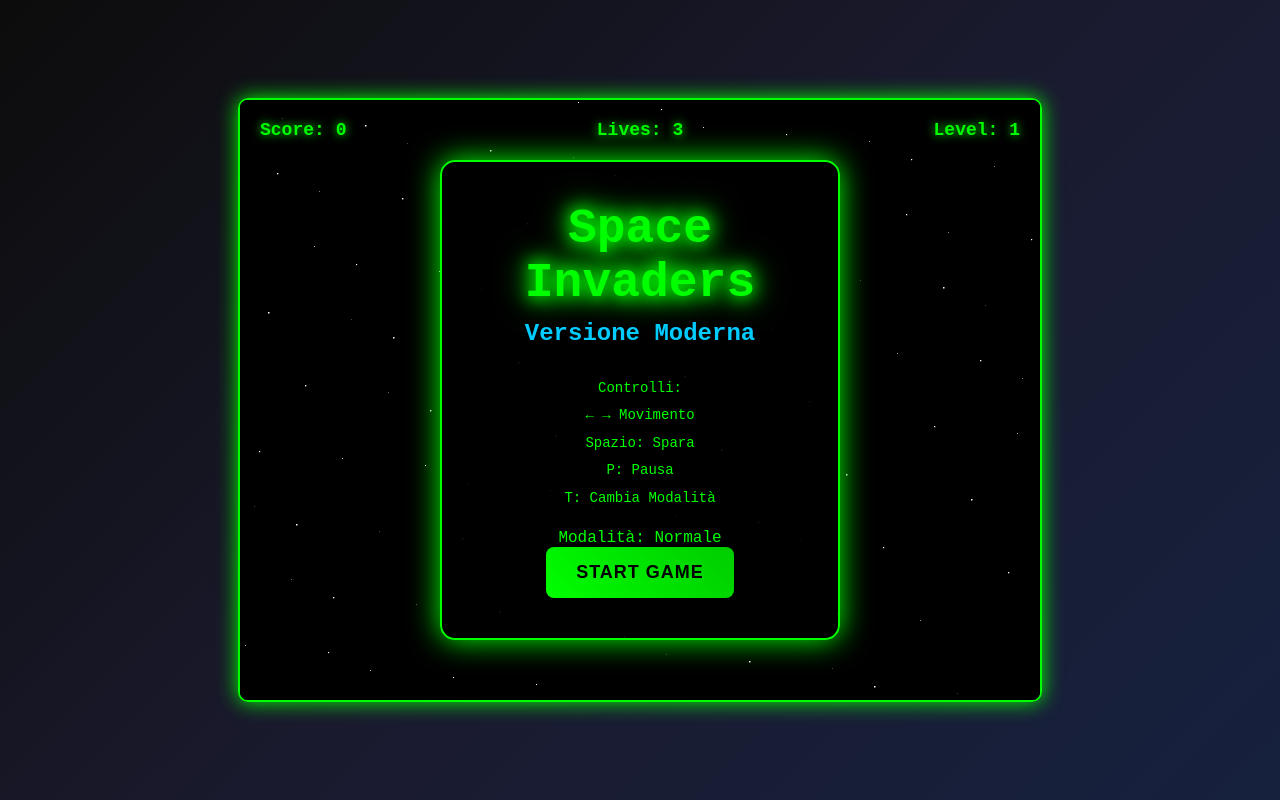
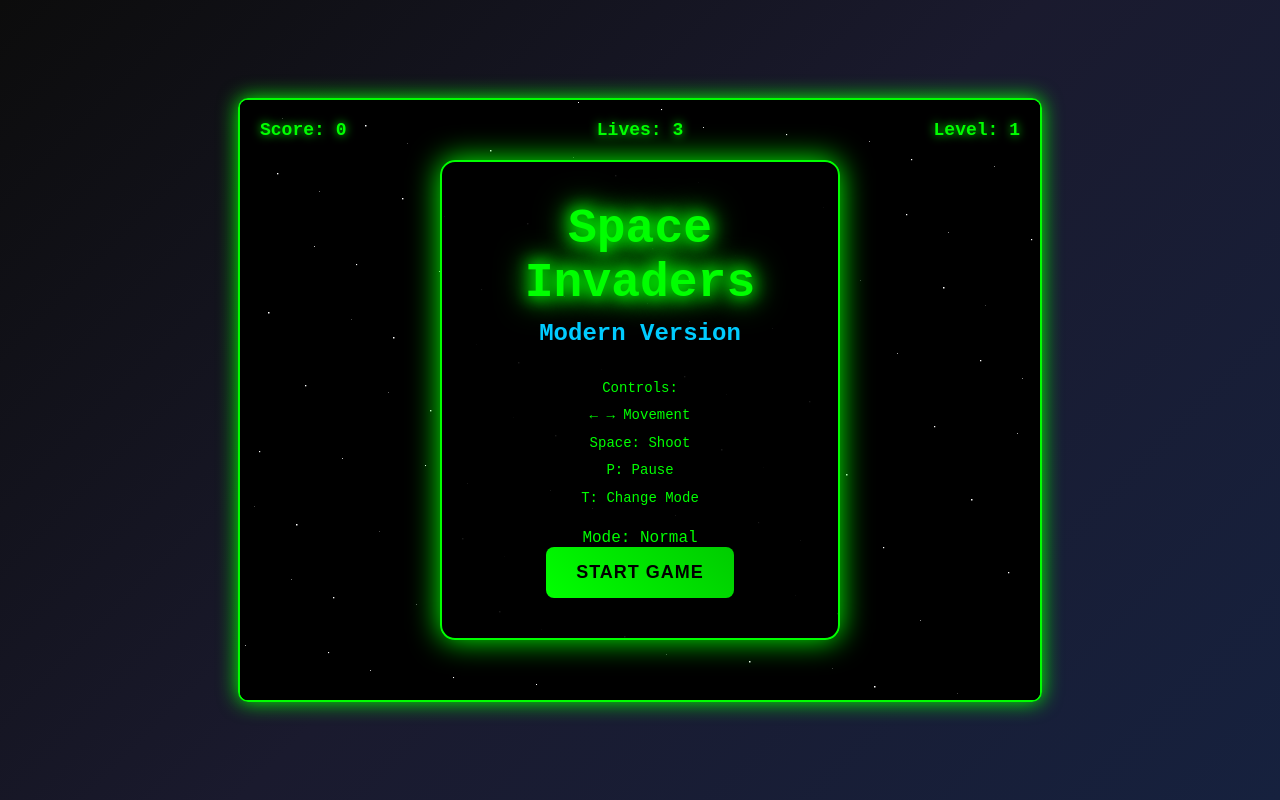
Before and after one commit to CySalazar/space-invaders, a plain HTML site: page index.html in a window 1280 px wide. Drawn offline with Linux system fonts and the light colour scheme.

Commit message:
docs: translate UI text from Italian to English
Update game title, controls, and UI messages to use English language consistently

```diff
--- a/game.js
+++ b/game.js
@@ -1,4 +1,4 @@
-// Space Invaders - Versione Moderna
+// Space Invaders - Modern Version
 class Game {
     constructor() {
         this.canvas = document.getElementById('gameCanvas');
@@ -412,7 +412,7 @@
     updateModeIndicator() {
         const modeElement = document.getElementById('currentMode');
         if (modeElement) {
-            modeElement.textContent = this.gameMode === 'timeAttack' ? 'Time Attack' : 'Normale';
+            modeElement.textContent = this.gameMode === 'timeAttack' ? 'Time Attack' : 'Normal';
         }
     }
 
--- a/index.html
+++ b/index.html
@@ -1,9 +1,9 @@
 <!DOCTYPE html>
-<html lang="it">
+<html lang="en">
 <head>
     <meta charset="UTF-8">
     <meta name="viewport" content="width=device-width, initial-scale=1.0">
-    <title>Space Invaders - Versione Moderna</title>
+    <title>Space Invaders - Modern Version</title>
     <link rel="stylesheet" href="style.css">
 </head>
 <body>
@@ -21,22 +21,22 @@
             </div>
             <div class="start-screen" id="startScreen">
                 <h1>Space Invaders</h1>
-                <h2>Versione Moderna</h2>
+                <h2>Modern Version</h2>
                 <div class="controls">
-                    <p>Controlli:</p>
-                    <p>← → Movimento</p>
-                    <p>Spazio: Spara</p>
-                    <p>P: Pausa</p>
-                    <p>T: Cambia Modalità</p>
+                    <p>Controls:</p>
+                    <p>← → Movement</p>
+                    <p>Space: Shoot</p>
+                    <p>P: Pause</p>
+                    <p>T: Change Mode</p>
                 </div>
                 <div class="game-mode" id="gameModeIndicator">
-                    <p>Modalità: <span id="currentMode">Normale</span></p>
+                    <p>Mode: <span id="currentMode">Normal</span></p>
                 </div>
                 <button id="startBtn">Start Game</button>
             </div>
             <div class="pause-screen" id="pauseScreen" style="display: none;">
-                <h2>Pausa</h2>
-                <p>Premi P per continuare</p>
+                <h2>Paused</h2>
+                <p>Press P to continue</p>
             </div>
         </div>
         <canvas id="gameCanvas" width="800" height="600"></canvas>
```
